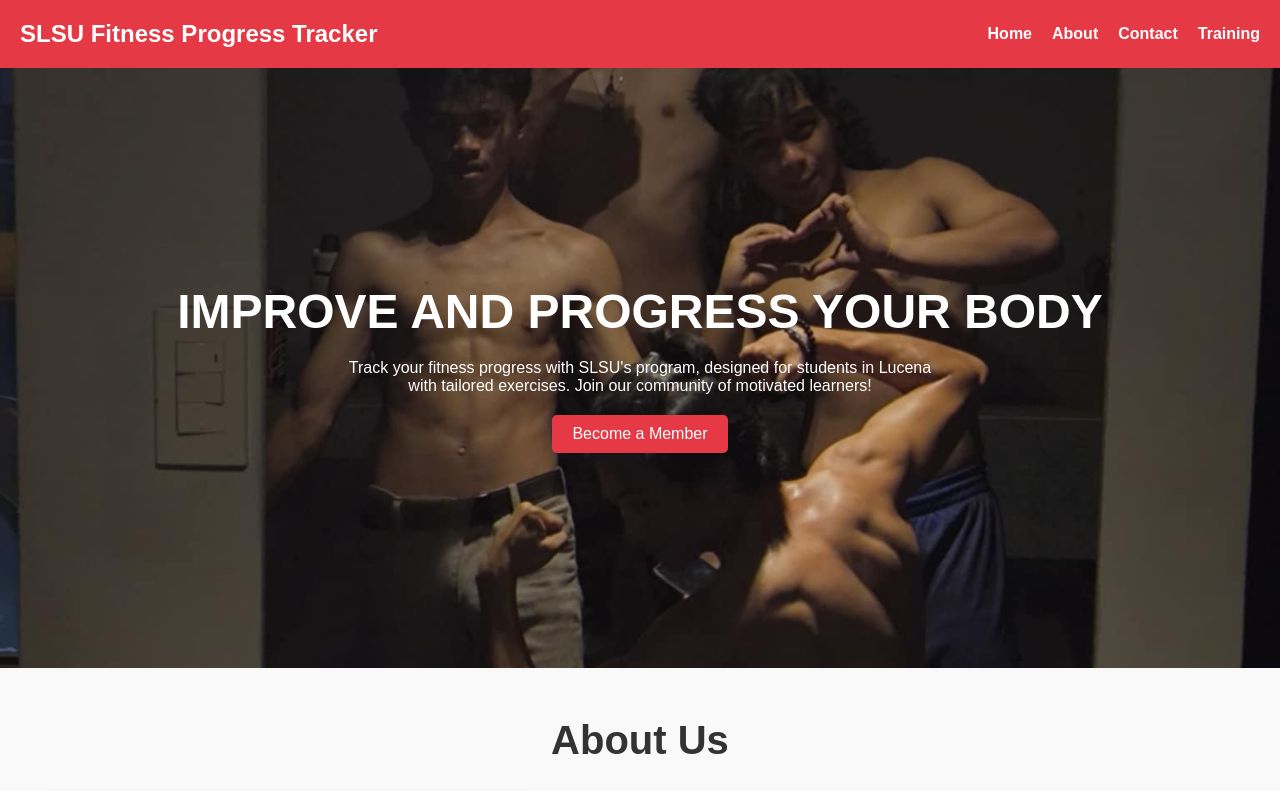
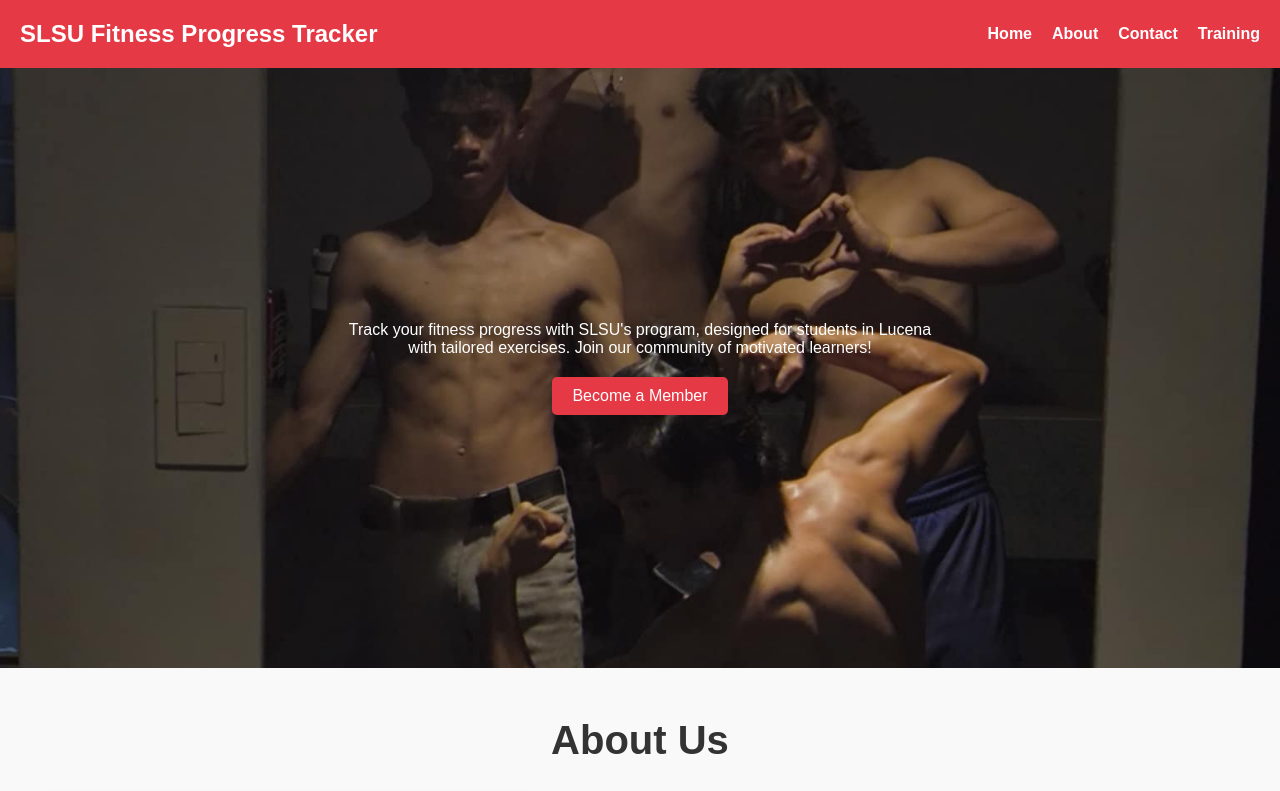
Before and after one commit to marcglorioso07-cpu/FitProg, a plain HTML site: page WEBDEV/index.html in a window 1280 px wide. Shown: the top 791 px of the page. Drawn offline with Linux system fonts and the light colour scheme.

Commit message:
remove <h1>IMPROVE AND PROGRESS YOUR BODY</h1>

```diff
--- a/WEBDEV/index.html
+++ b/WEBDEV/index.html
@@ -20,7 +20,7 @@
     </header>
 
     <section class="hero" id="home">
-        <h1>IMPROVE AND PROGRESS YOUR BODY</h1>
+
         <p>Track your fitness progress with SLSU's program, designed for students in Lucena with tailored exercises. Join our community of motivated learners!</p>
         <button class="cta-button">Become a Member</button>
     </section>
```
